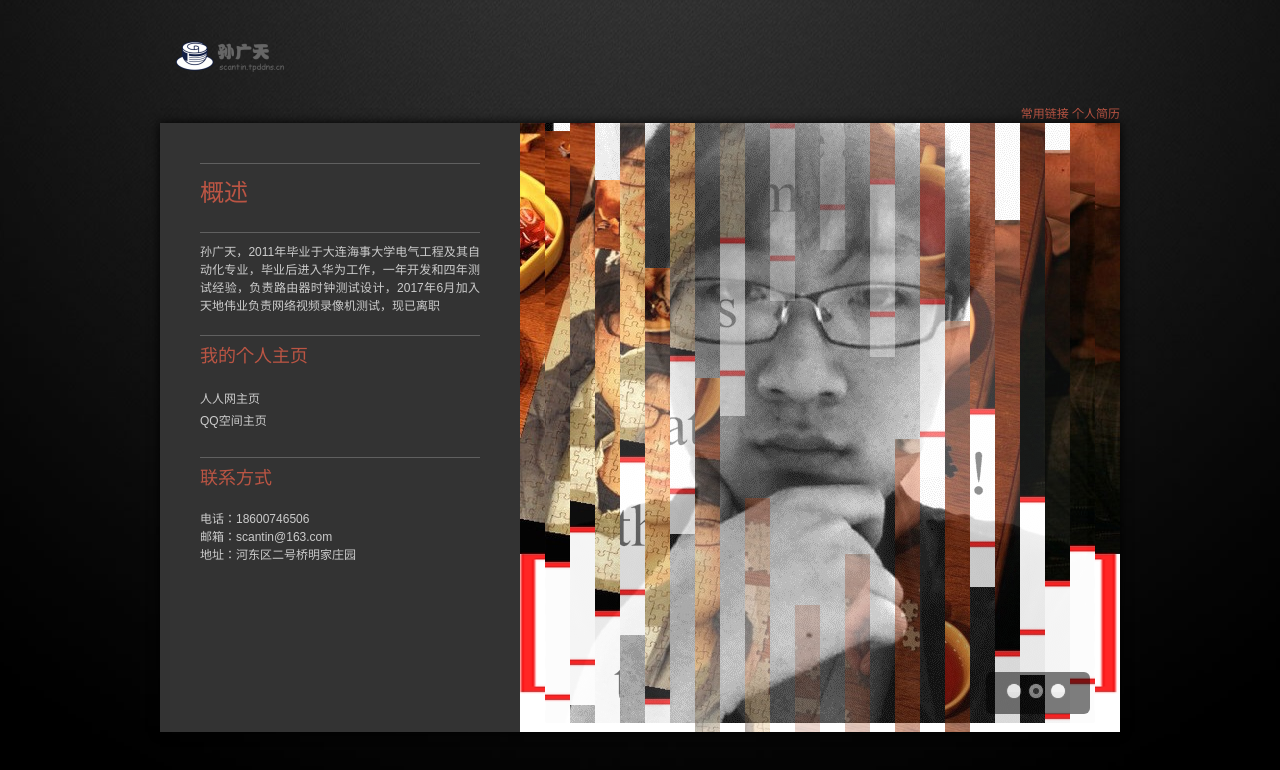
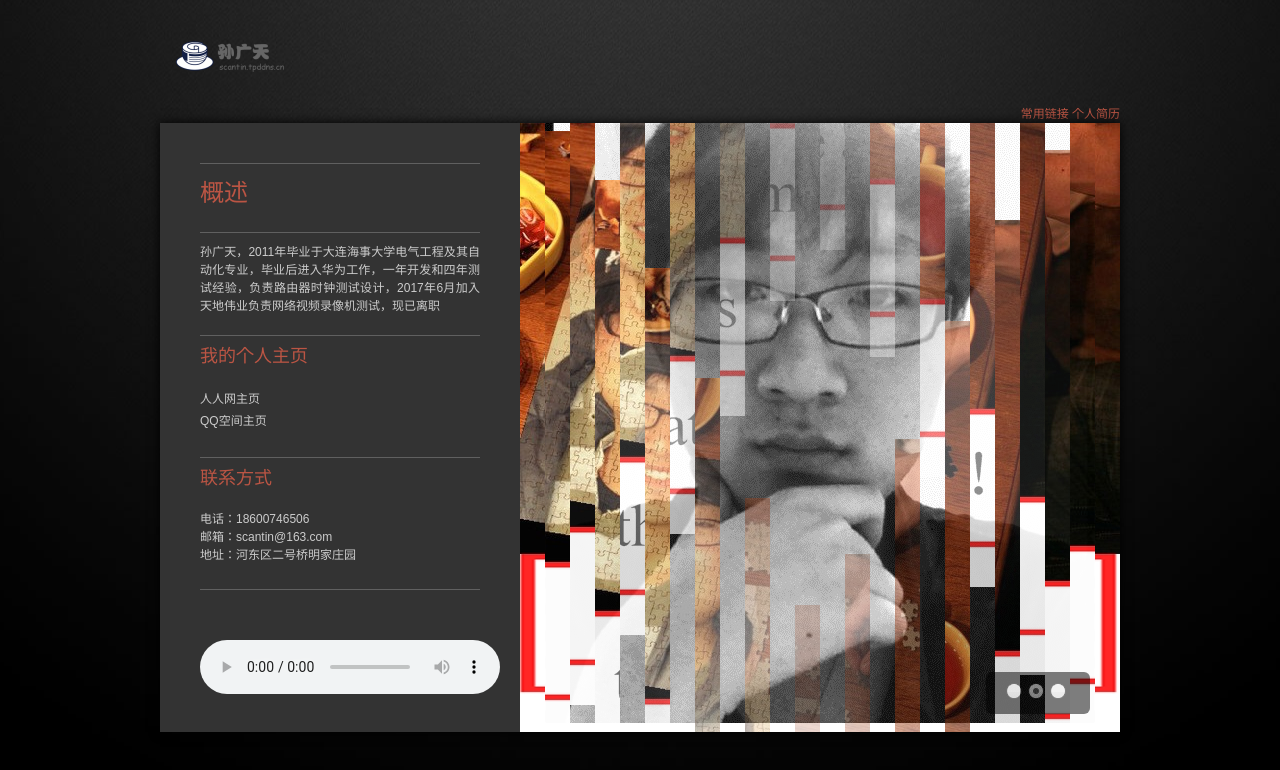
Before and after one commit to scantin/resume, a plain HTML site: page index.html in a window 1280 px wide. Drawn offline with Linux system fonts and the light colour scheme.

Commit message:
modify index.html

```diff
--- a/index.html
+++ b/index.html
@@ -84,7 +84,9 @@
 
                     </div>
                     <!--about end-->
-
+                    <div class="audioplay">
+                        <audio src="static/audio/jay_gaobaiqiqiu.mp3" controls autoplay loop></audio>
+                    </div>
                 </div>
                 <!--leftsidebar end-->
                 <!--sidebar start-->
```
